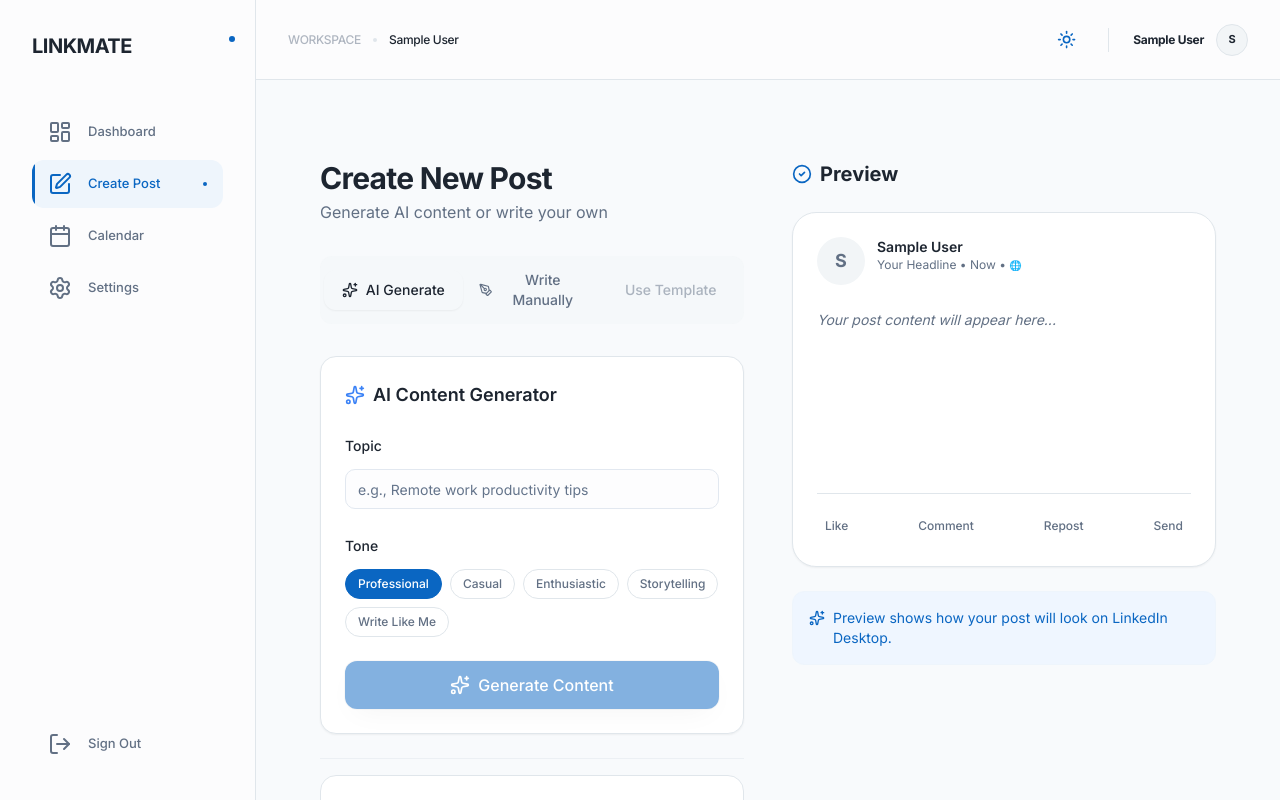
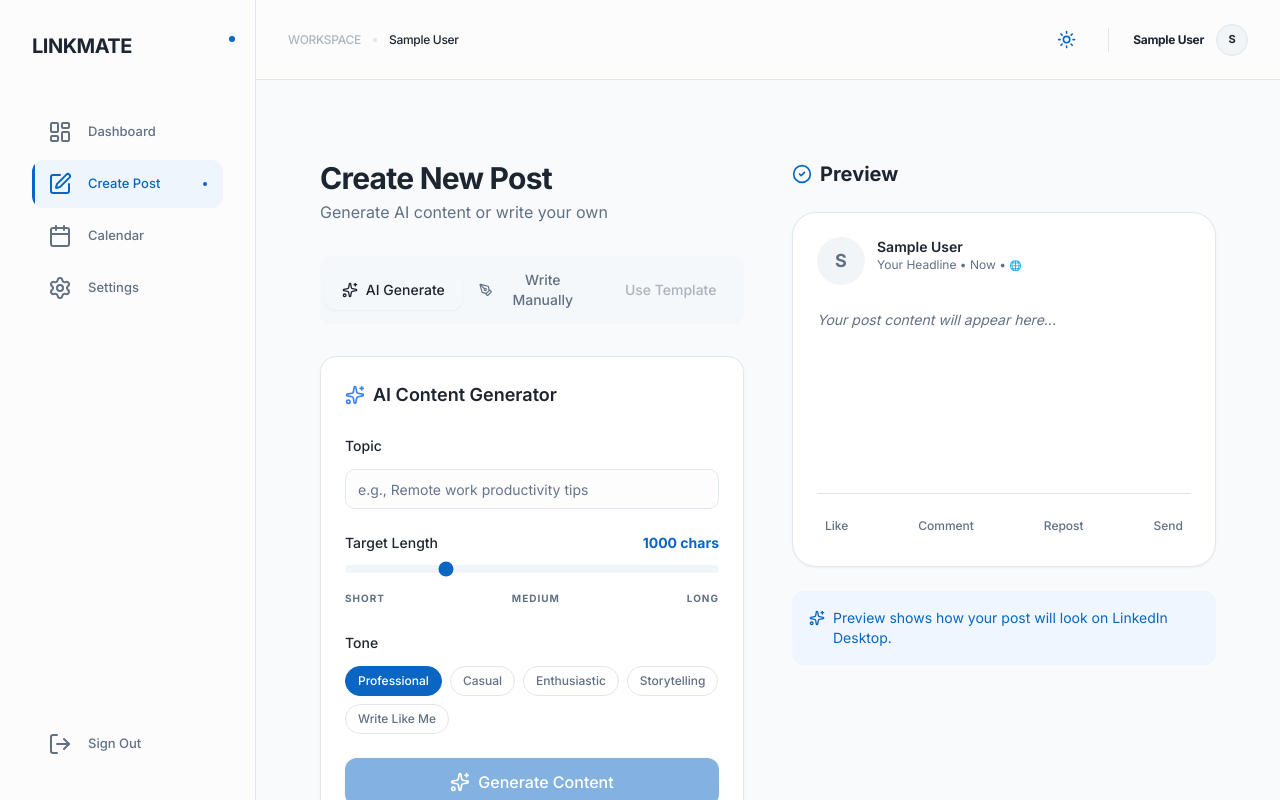
Before and after one commit to harsh-kumar-singhh/Linkmate, a Next.js app: page /posts/new in a window 1280 px wide. Built offline with nearby package versions, Linux system fonts and the light colour scheme; no server answers; sample sign-in values are in the browser's storage.

Commit message:
feat: stabilize linkedin connection state with explicit flag

```diff
--- a/app/api/generate/route.ts
+++ b/app/api/generate/route.ts
@@ -14,7 +14,7 @@ export async function POST(req: Request) {
             return NextResponse.json({ error: "Unauthorized" }, { status: 401 });
         }
 
-        const { topic, style } = await req.json();
+        const { topic, style, targetLength } = await req.json();
 
         let userWritingSample = undefined;
 
@@ -29,7 +29,7 @@ export async function POST(req: Request) {
             }
         }
 
-        const content = await generatePost({ topic, style, userWritingSample });
+        const content = await generatePost({ topic, style, userWritingSample, targetLength });
         return NextResponse.json({ content });
     } catch (error) {
         console.error("AI Generation Error:", error);
--- a/app/posts/new/page.tsx
+++ b/app/posts/new/page.tsx
@@ -42,6 +42,7 @@ function EditorContent() {
     // AI State
     const [topic, setTopic] = useState("")
     const [style, setStyle] = useState("Professional")
+    const [targetLength, setTargetLength] = useState(1000)
     const styles = ["Professional", "Casual", "Enthusiastic", "Storytelling", "Write Like Me"]
 
     const postId = searchParams.get("id")
@@ -102,7 +103,7 @@ function EditorContent() {
             const response = await fetch("/api/generate", {
                 method: "POST",
                 headers: { "Content-Type": "application/json" },
-                body: JSON.stringify({ topic, style }),
+                body: JSON.stringify({ topic, style, targetLength }),
             })
 
             const data = await response.json()
@@ -253,6 +254,27 @@ function EditorContent() {
                             </div>
 
                             <div className="space-y-3">
+                                <label className="text-sm font-medium text-foreground flex justify-between">
+                                    <span>Target Length</span>
+                                    <span className="text-blue-600 font-bold">{targetLength} chars</span>
+                                </label>
+                                <input
+                                    type="range"
+                                    min="300"
+                                    max="3000"
+                                    step="100"
+                                    value={targetLength}
+                                    onChange={(e) => setTargetLength(parseInt(e.target.value))}
+                                    className="w-full h-2 bg-secondary rounded-lg appearance-none cursor-pointer accent-blue-600"
+                                />
+                                <div className="flex justify-between text-[10px] text-muted-foreground uppercase tracking-widest font-bold">
+                                    <span>Short</span>
+                                    <span>Medium</span>
+                                    <span>Long</span>
+                                </div>
+                            </div>
+
+                            <div className="space-y-3">
                                 <label className="text-sm font-medium text-foreground">Tone</label>
                                 <div className="flex flex-wrap gap-2">
                                     {styles.map((s) => (
@@ -330,7 +352,7 @@ function EditorContent() {
                 </div>
 
                 {/* Actions */}
-                <div className="flex items-center gap-4 pt-4 sticky bottom-4 md:static z-20">
+                <div className="flex items-center gap-4 p-4 md:p-0 border-t md:border-none border-border bg-background/80 md:bg-transparent backdrop-blur-md md:backdrop-blur-none fixed bottom-[71px] left-0 right-0 md:static z-20">
                     <Button
                         variant="outline"
                         className="flex-1 h-12 rounded-xl border-border bg-background"
@@ -404,7 +426,7 @@ function EditorContent() {
                     </p>
                 </div>
             </div>
-        </div>
+        </div >
     )
 }
 
--- a/lib/gemini.ts
+++ b/lib/gemini.ts
@@ -17,9 +17,10 @@ export interface GeneratePostOptions {
     topic: string;
     style?: string; // "Professional", "Casual", "Write Like Me", etc.
     userWritingSample?: string; // Content to mimic
+    targetLength?: number; // In characters
 }
 
-export async function generatePost({ topic, style, userWritingSample }: GeneratePostOptions) {
+export async function generatePost({ topic, style, userWritingSample, targetLength = 1000 }: GeneratePostOptions) {
     if (!topic) throw new Error("Topic is required for AI generation.");
 
     let prompt = `Write a LinkedIn post about "${topic}".`;
@@ -30,7 +31,11 @@ export async function generatePost({ topic, style, userWritingSample }: Generate
         prompt += `\n\nStyle: ${style}`;
     }
 
-    prompt += `\n\nEnsure it has a good hook, engaging body, and a clear call to action. Use appropriate emojis but don't overdo it. Keep it under 3000 characters.`;
+    if (targetLength) {
+        prompt += `\n\nTarget Length: Approximately ${targetLength} characters.`;
+    }
+
+    prompt += `\n\nEnsure it has a good hook, engaging body, and a clear call to action. Use appropriate emojis but don't overdo it. Keep it strictly under 3000 characters.`;
 
     let lastError: any = null;
 
```
